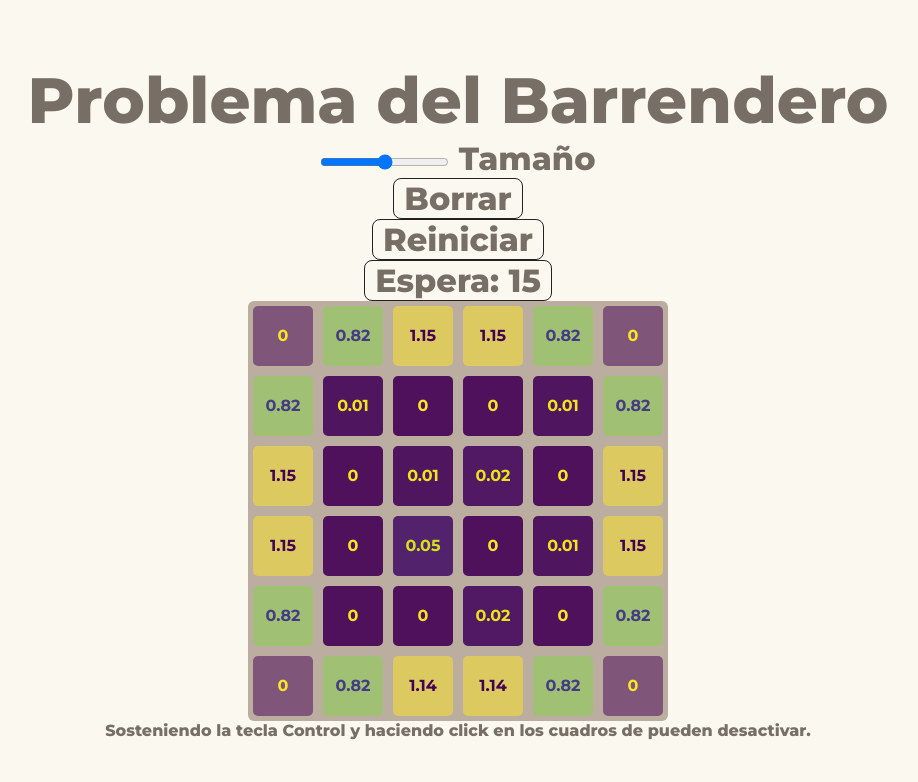
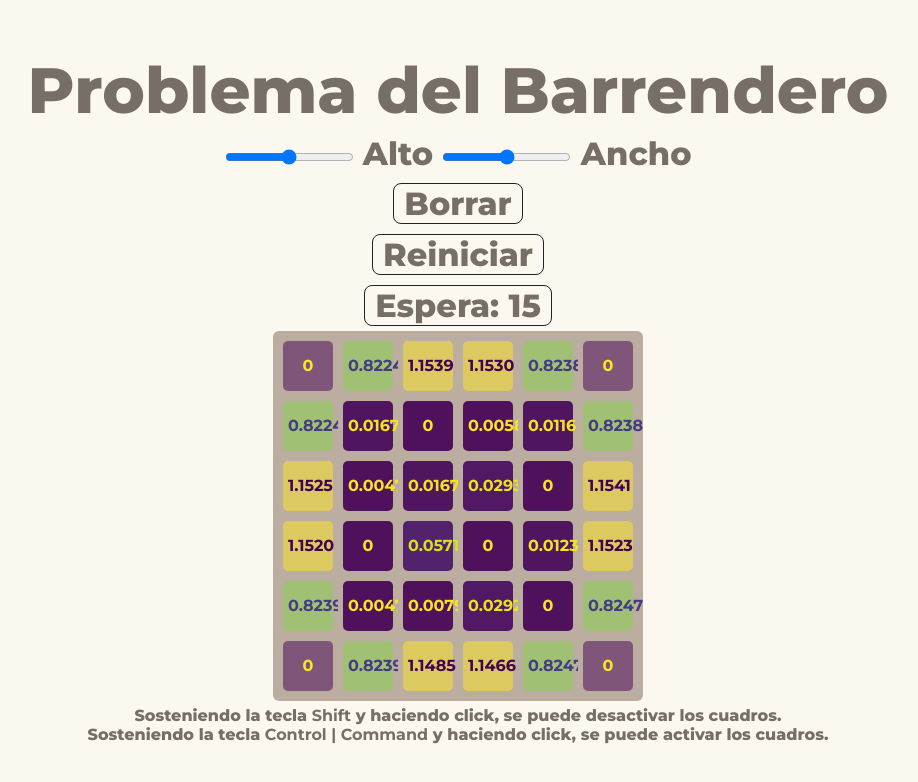
Before and after one commit to Suavesito-Olimpiada/SweeperProblem, a plain HTML site: page index.html in a window 1280 px wide. Both pictures are taken after a click on the button "Aleatorio". Shown: the whole page, without its empty margins (182-1100 px from the left). Drawn offline with Linux system fonts and the light colour scheme.

Commit message:
change `SIZE` for `HEIGHTxWIDTH`

```diff
--- a/css/app.css
+++ b/css/app.css
@@ -28,21 +28,25 @@ body {
     font-size: 2em;
     text-align: center;
     font-weight: 800;
+    padding: 5px;
 }
 
 #reset-button {
     text-align: center;
     font-weight: 800;
+    padding: 5px;
 }
 
 #reboot-button {
     text-align: center;
     font-weight: 800;
+    padding: 5px;
 }
 
 #random-click {
     text-align: center;
     font-weight: 800;
+    padding: 5px;
 }
 
 .button {
@@ -61,23 +65,16 @@ body {
     background: #d8d6cd;
 }
 
-#score {
-    font-weight: 700;
-    margin-bottom: 30px;
-    text-align: center;
-}
-
 #field {
     position: relative;
     display: flex;
     justify-content: center;
     align-content: center;
     flex-wrap: wrap;
-    width: 420px;
-    height: 420px;
     background: #bbada0;
     margin: 0 auto;
     border-radius: 6px;
+    padding: 5px;
 }
 
 .c {
@@ -94,4 +91,5 @@ body {
 #instructions {
     text-align: center;
     font-weight: 800;
+    padding: 5px;
 }
--- a/index.html
+++ b/index.html
@@ -13,8 +13,10 @@
         <p id="game-title">Problema del Barrendero</p>
         <div>
             <div id="size-bar">
-                <input type="range" id="game-size" min="4" max="8"></input>
-                <label for="game-size">Tamaño</label>
+                <input type="range" id="game-height" min="2" max="10"></input>
+                <label for="game-height">Alto</label>
+                <input type="range" id="game-width" min="2" max="10"></input>
+                <label for="game-width">Ancho</label>
             </div>
             <div id="reset-button">
                 <button id="reset" class="button" type="button">Borrar</button>
@@ -30,8 +32,10 @@
             <!-- JS will automatically insert nodes -->
         </div>
         <div id="instructions">
-            <p>Sosteniendo la tecla Control y haciendo click en los cuadros de
-                pueden desactivar.</p>
+            <p>Sosteniendo la tecla <b><code>Shift</code></b> y haciendo click, se
+                puede desactivar los cuadros.</p>
+            <p>Sosteniendo la tecla <b><code>Control | Command</code></b> y haciendo click, se
+                puede activar los cuadros.</p>
         </div>
     </div>
 
--- a/js/app.js
+++ b/js/app.js
@@ -1,4 +1,5 @@
-let SIZE = document.getElementById("game-size").valueAsNumber;
+let HEIGHT = document.getElementById("game-height").valueAsNumber;
+let WIDTH = document.getElementById("game-width").valueAsNumber;
 let FIELD = [];
 let ACTIVES = [];
 const VIRIDIS_DATA = [
@@ -101,31 +102,29 @@ const VIRIDIS_DATA = [
     [0.9176470588235294, 0.8980392156862745, 0.10196078431372549],
     [0.9450980392156862, 0.8980392156862745, 0.11372549019607843],
     [0.9686274509803922, 0.9019607843137255, 0.12549019607843137],
-    [0.9921568627450981, 0.9058823529411765, 0.1450980392156863]
+    [0.9921568627450981, 0.9058823529411765, 0.1450980392156863],
 ];
 
 function initiateField() {
     FIELD = [];
-    FIELD = new Array(SIZE);
-    for (let i = 0; i < SIZE; ++i) {
-        FIELD[i] = new Array(SIZE)
-        for (let j = 0; j < SIZE; ++j) {
+    ACTIVES = [];
+    FIELD = new Array(HEIGHT);
+    for (let i = 0; i < HEIGHT; ++i) {
+        FIELD[i] = new Array(WIDTH);
+        for (let j = 0; j < WIDTH; ++j) {
+            if (i == 0 || i == HEIGHT - 1 || j == 0 || j == WIDTH - 1) {
                 FIELD[i][j] = [false, 0.0];
+            } else {
+                FIELD[i][j] = [true, 1.0];
+                ACTIVES.push([i, j]);
             }
-    }
-    ACTIVES = [];
-    for (let i = 1; i < SIZE - 1; ++i) {
-        for (let j = 1; j < SIZE - 1; ++j) {
-            FIELD[i][j][0] = true;
-            FIELD[i][j][1] = 1.0;
-            ACTIVES.push([i, j]);
         }
     }
 }
 
 function rebootField() {
-    for (let i = 0; i < SIZE; ++i) {
-        for (let j = 0; j < SIZE; ++j) {
+    for (let i = 0; i < HEIGHT; ++i) {
+        for (let j = 0; j < WIDTH; ++j) {
             FIELD[i][j][1] = 0.0;
         }
     }
@@ -136,18 +135,23 @@ function rebootField() {
 }
 
 function clearCells() {
-    for (let i = 0; i < SIZE; ++i)
-        for (let j = 0; j < SIZE; ++j)
+    for (let i = 0; i < HEIGHT; ++i)
+        for (let j = 0; j < WIDTH; ++j)
             document.getElementById(`${i},${j}`).remove();
 }
 
 function updateCell(x, y) {
-    const val = FIELD[x][y][1] / 4.0
+    let count = 0;
+    if (x != 0) ++count;
+    if (x != HEIGHT - 1) ++count;
+    if (y != 0) ++count;
+    if (y != WIDTH - 1) ++count;
+    const val = FIELD[x][y][1] / count;
     FIELD[x][y][1] = 0.0;
-    FIELD[x - 1][y][1] += val;
-    FIELD[x + 1][y][1] += val;
-    FIELD[x][y - 1][1] += val;
-    FIELD[x][y + 1][1] += val;
+    if (x != 0) FIELD[x - 1][y][1] += val;
+    if (x != HEIGHT - 1) FIELD[x + 1][y][1] += val;
+    if (y != 0) FIELD[x][y - 1][1] += val;
+    if (y != WIDTH - 1) FIELD[x][y + 1][1] += val;
 }
 
 function arraysEqual(a, b) {
@@ -161,32 +165,35 @@ function arraysEqual(a, b) {
 }
 
 function onclickCell(click) {
-    const idx = click
-        .target
-        .id
-        .split(',')
-        .map(Number);
-    if (click.ctrlKey) {
+    const idx = click.target.id.split(",").map(Number);
+    if (click.ctrlKey || click.metaKey) {
+        if (!FIELD[idx[0]][idx[1]][0]) {
+            FIELD[idx[0]][idx[1]][0] = true;
+            FIELD[idx[0]][idx[1]][1] = 1.0;
+            ACTIVES.push(idx);
+        }
+    } else if (click.shiftKey) {
+        if (FIELD[idx[0]][idx[1]][0]) {
             FIELD[idx[0]][idx[1]][0] = false;
             FIELD[idx[0]][idx[1]][1] = 0.0;
             const i = ACTIVES.findIndex((element) => {
                 return element[0] == idx[0] && element[1] == idx[1];
             });
             ACTIVES.splice(i, 1);
+        }
     } else {
         if (FIELD[idx[0]][idx[1]][0]) {
             updateCell(idx[0], idx[1]);
         }
     }
-    drawCells();
+    drawCells(false);
 }
 
 function randomCells(i, elem) {
     if (i == 0) {
         elem.textContent = "Terminó";
-        setTimeout(() =>
-            elem.textContent = "Aleatorio"
-            , 1500);
+        drawCells(true);
+        setTimeout(() => (elem.textContent = "Aleatorio"), 1500);
         return;
     }
     elem.textContent = `Espera: ${i}`;
@@ -196,31 +203,32 @@ function randomCells(i, elem) {
     updateCell(x, y);
     setTimeout(() => {
         drawCells();
-        randomCells(i - 1, elem)
+        randomCells(i - 1, elem);
     }, (1000 / (i + 2)) | 0);
 }
 
 function initiateCells() {
     const field = document.getElementById("field");
-    for (let i = 0; i < SIZE; ++i) {
-        for (let j = 0; j < SIZE; ++j) {
+    for (let i = 0; i < HEIGHT; ++i) {
+        for (let j = 0; j < WIDTH; ++j) {
             const cell = document.createElement("div");
             cell.className = "c";
             cell.textContent = FIELD[i][j][1];
             cell.addEventListener("click", onclickCell);
             cell.id = `${i},${j}`;
-            i * SIZE + j + 1;
             field.appendChild(cell);
         }
     }
+    field.style.height = `${60 * HEIGHT}px`;
+    field.style.width = `${60 * WIDTH}px`;
     // Insert style for class .c into css rules
-    STYLE = document.createElement("style");
-    document.head.appendChild(STYLE);
-    STYLE.sheet.insertRule(
+    const style = document.createElement("style");
+    document.head.appendChild(style);
+    style.sheet.insertRule(
         `.c {
-			width: calc(420px / ${SIZE} - 20px);
-			height: calc(420px / ${SIZE} - 20px);
-			line-height: calc(420px / ${SIZE} - 20px);
+			width: 40px;
+			height: 40px;
+			line-height: 40px;
 		}`
     );
 }
@@ -232,7 +240,7 @@ function viridis(c) {
         return [
             Math.floor(rgb[0] * 255),
             Math.floor(rgb[1] * 255),
-            Math.floor(rgb[2] * 255)
+            Math.floor(rgb[2] * 255),
         ];
     }
     if (idx < 0) {
@@ -240,7 +248,7 @@ function viridis(c) {
         return [
             Math.floor(rgb[0] * 255),
             Math.floor(rgb[1] * 255),
-            Math.floor(rgb[2] * 255)
+            Math.floor(rgb[2] * 255),
         ];
     }
     const rgb1 = VIRIDIS_DATA[Math.floor(idx)];
@@ -253,27 +261,38 @@ function viridis(c) {
 }
 
 function format(f) {
-    if (f < 1e-2)
-        return 0;
+    if (f < 1e-4) return 0;
     const str = String(f);
-    const idx = str.indexOf('.');
-    return str.slice(0, idx + 3);
+    const idx = str.indexOf(".");
+    return str.slice(0, idx + 5);
 }
 
-function drawCells() {
-    for (let i = 0; i < SIZE; ++i) {
-        for (let j = 0; j < SIZE; ++j) {
+function drawCells(normalized = false) {
+    let max = 0.0;
+    if (normalized) {
+        max = 1.0;
+        for (let i = 0; i < HEIGHT; ++i) {
+            for (let j = 0; j < WIDTH; ++j) {
+                if (max < FIELD[i][j][1]) {
+                    max = FIELD[i][j][1];
+                }
+            }
+        }
+    }
+    for (let i = 0; i < HEIGHT; ++i) {
+        for (let j = 0; j < WIDTH; ++j) {
             const id = `${i},${j}`;
             const cell = document.getElementById(id);
             cell.textContent = format(FIELD[i][j][1]);
-            const rgb = viridis(FIELD[i][j][1]);
+            const rgb = normalized
+                ? viridis(FIELD[i][j][1] / max)
+                : viridis(FIELD[i][j][1]);
             const rgbl = viridis(1.0 - FIELD[i][j][1]);
-            const alpha = FIELD[i][j][0] ? 0.90 : 0.5;
+            const alpha = FIELD[i][j][0] ? 0.9 : 0.5;
             cell.style.background = `rgba(${rgb[0]}, ${rgb[1]}, ${rgb[2]}, ${alpha})`;
-            if (Math.abs(1.0 - 2 * FIELD[i][j][1]) < 0.2)
+            if (Math.abs(1.0 - (2 * FIELD[i][j][1]) / max) < 0.2)
                 cell.style.color = `rgb(230, 230, 0)`;
-            else
-                cell.style.color = `rgb(${rgbl[0]}, ${rgbl[1]}, ${rgbl[2]})`;
+            else cell.style.color = `rgb(${rgbl[0]}, ${rgbl[1]}, ${rgbl[2]})`;
         }
     }
 }
@@ -281,7 +300,8 @@ function drawCells() {
 // trigger on change
 function resizeField() {
     clearCells();
-    SIZE = document.getElementById("game-size").valueAsNumber;
+    HEIGHT = document.getElementById("game-height").valueAsNumber;
+    WIDTH = document.getElementById("game-width").valueAsNumber;
     initiateField();
     initiateCells();
     drawCells();
@@ -291,8 +311,10 @@ function init() {
     initiateField();
     initiateCells();
     drawCells();
-    const range = document.getElementById("game-size");
-    range.addEventListener("click", resizeField);
+    const height = document.getElementById("game-height");
+    height.addEventListener("click", resizeField);
+    const width = document.getElementById("game-width");
+    width.addEventListener("click", resizeField);
     const reset = document.getElementById("reset");
     reset.addEventListener("click", () => {
         initiateField();
```
Lines whose indentation alone changed are shown as unchanged.
